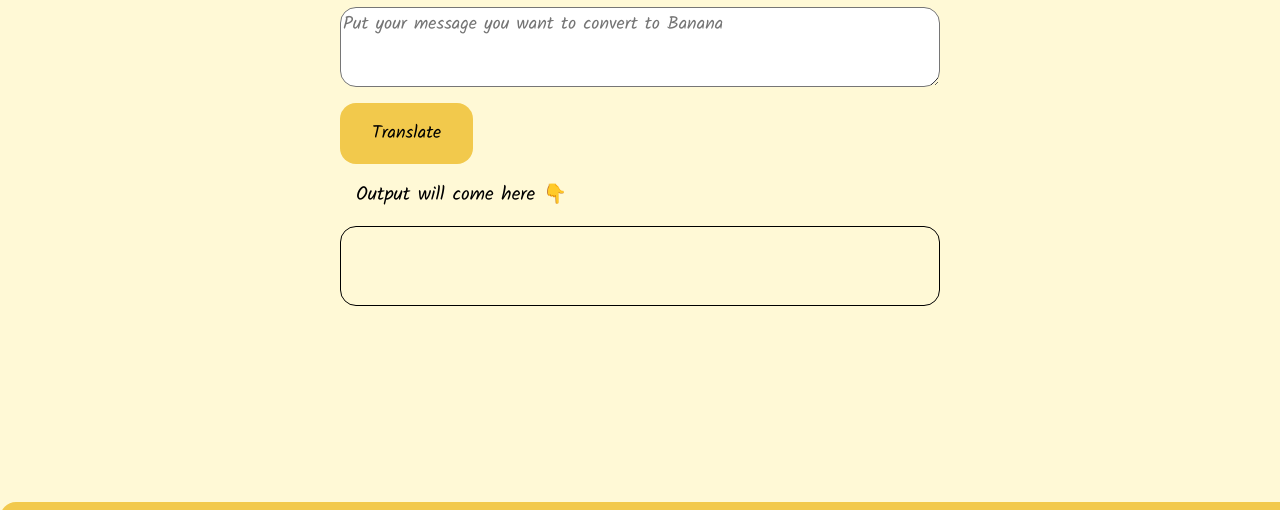
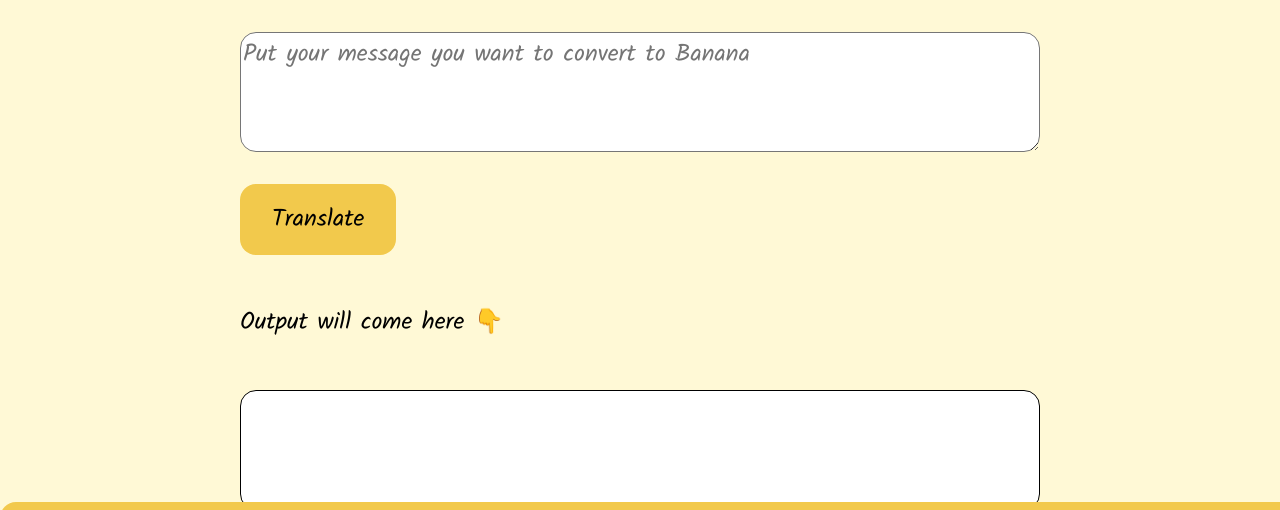
Before and after one commit to kunal-jain-5/banana-translate, a plain HTML site: page index.html in a window 1280 px wide. Shown: the part 140-650 px from the top of the page. Drawn offline with Linux system fonts and the light colour scheme.

Commit message:
updated visuals

```diff
--- a/index.html
+++ b/index.html
@@ -11,15 +11,15 @@
 
 <body style="background-color: #FFF9D6;">
     <nav>
-        <div style="font-size: 2rem; padding: 1rem;">Banana Talk</div>
+        <div style="font-size: 3rem; padding: 1rem;">Banana Talk</div>
     </nav>
     <main>
     <textarea id="txt-input"
         placeholder="Put your message you want to convert to Banana"></textarea>
     <button id="btn-translate">Translate</button>
 
-    <div style="font-size: larger; padding: 1rem;"> Output will come here 👇</div>
-    <div id="output" style="padding: 1rem; font-size: larger;"></div>
+    <div style="font-size: x-large; padding: 1rem; padding-left: 0rem;"> Output will come here 👇</div>
+    <div id="output" style="padding: 1rem; font-size: x-large;"></div>
     </main>
     <footer>
         <div style="font-size: 2rem;">About</div>
--- a/style.css
+++ b/style.css
@@ -10,9 +10,9 @@ body{
 textarea {
     box-sizing: border-box;
     width: 100%;
-    height: 10vh;
+    height: 15vh;
     display: block;
-    font-size: large;
+    font-size: x-large;
     font-family: inherit;
     border-radius: 1rem;
     margin-top: 1rem;
@@ -20,25 +20,27 @@ textarea {
 main{
     margin: auto;
     padding: 1rem;
-    max-width: 600px;
+    max-width: 800px;
 }
 button{
     background-color: var(--primary);
     border: none;
-    margin-top: 1rem;
+    margin-top: 2rem;
     padding: 1rem 2rem;
     font-family: inherit;
-    font-size: large;
+    font-size: x-large;
     border-radius: 1rem;
+    margin-bottom: 2rem;
 }
 
 #output {
     box-sizing: border-box;
     border: 1px solid black;
-    height: 10vh;
+    height: 15vh;
     width: 100%;
     border-radius: 1rem;
-    padding-top: 1rem;
+    margin-top: 2rem;
+    background-color: white;
 }
 nav{
     background-color: var(--primary);
```
